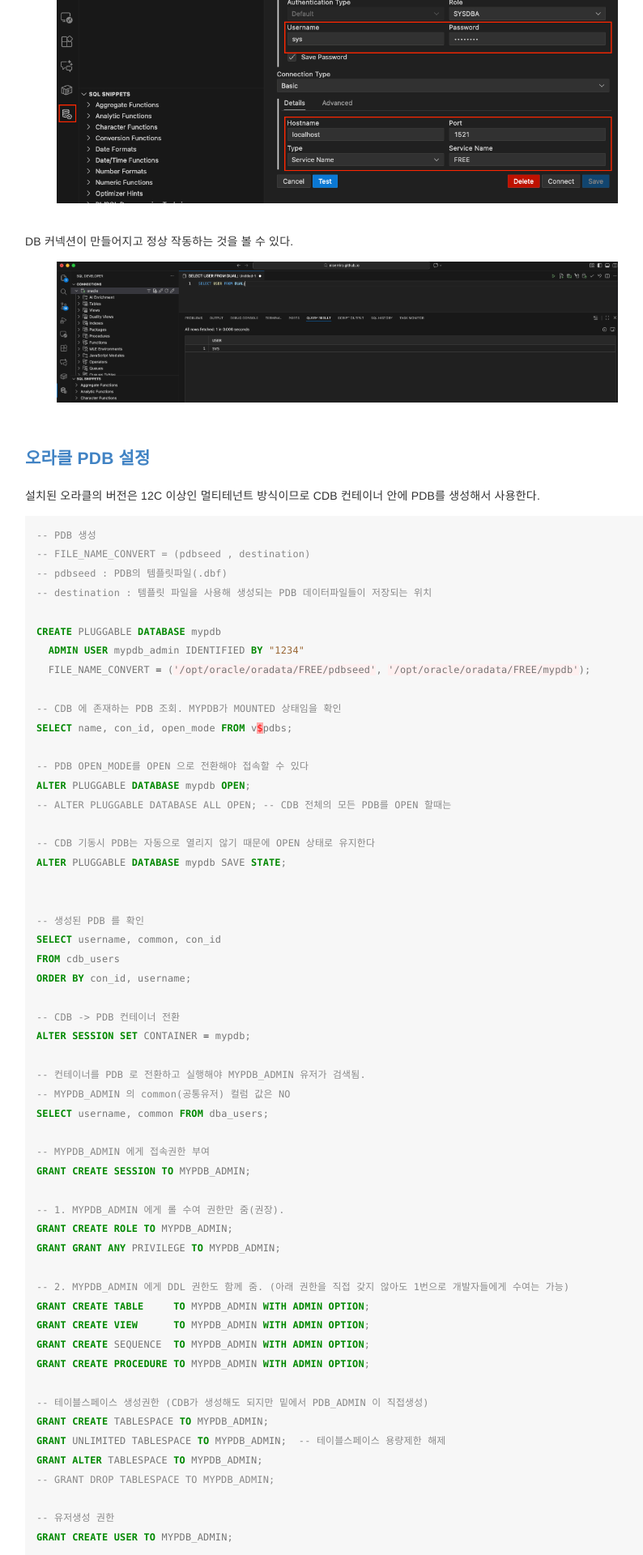
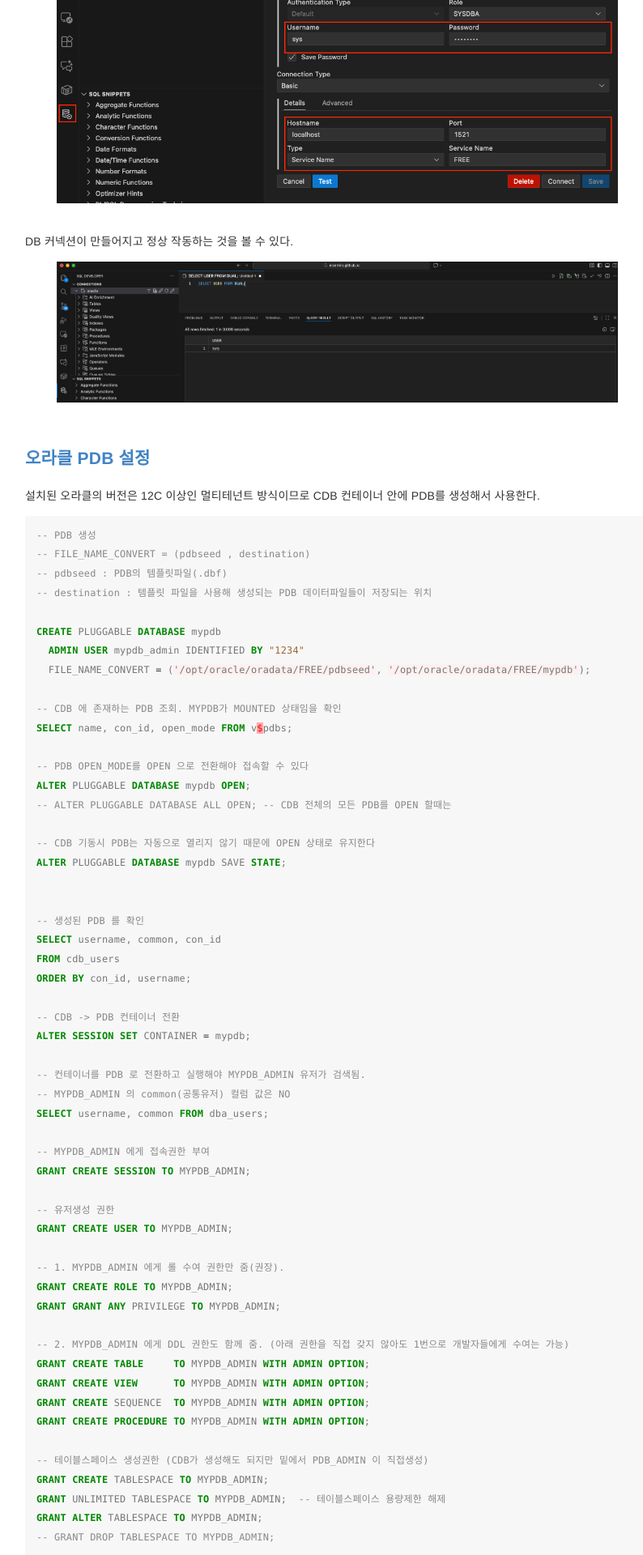
Before and after one commit to nicemiro/nicemiro.github.io, a Jekyll site: the page built from _posts/web/2025-12-08-running_oracle_in_mac.md, in a window 1280 px wide. Shown: the part 3080-5000 px from the top of the page at 81% size, without its empty margins (224-1018 px from the left). Built offline with Jekyll 4.4.1, drawn with Linux system fonts in a browser that asks for light colours; part of the change alters nothing that is shown.

```diff
--- a/_posts/web/2025-12-08-running_oracle_in_mac.md
+++ b/_posts/web/2025-12-08-running_oracle_in_mac.md
@@ -204,6 +204,9 @@ SELECT username, common FROM dba_users;
 -- MYPDB_ADMIN 에게 접속권한 부여
 GRANT CREATE SESSION TO MYPDB_ADMIN;
 
+-- 유저생성 권한
+GRANT CREATE USER TO MYPDB_ADMIN;
+
 -- 1. MYPDB_ADMIN 에게 롤 수여 권한만 줌(권장).
 GRANT CREATE ROLE TO MYPDB_ADMIN;
 GRANT GRANT ANY PRIVILEGE TO MYPDB_ADMIN;
@@ -219,9 +222,6 @@ GRANT CREATE TABLESPACE TO MYPDB_ADMIN;
 GRANT UNLIMITED TABLESPACE TO MYPDB_ADMIN;  -- 테이블스페이스 용량제한 해제
 GRANT ALTER TABLESPACE TO MYPDB_ADMIN;
 -- GRANT DROP TABLESPACE TO MYPDB_ADMIN;
-
--- 유저생성 권한
-GRANT CREATE USER TO MYPDB_ADMIN;
 
 -- PDB -> CDB 빠져나옴
 ALTER SESSION SET CONTAINER = CDB$ROOT
```
